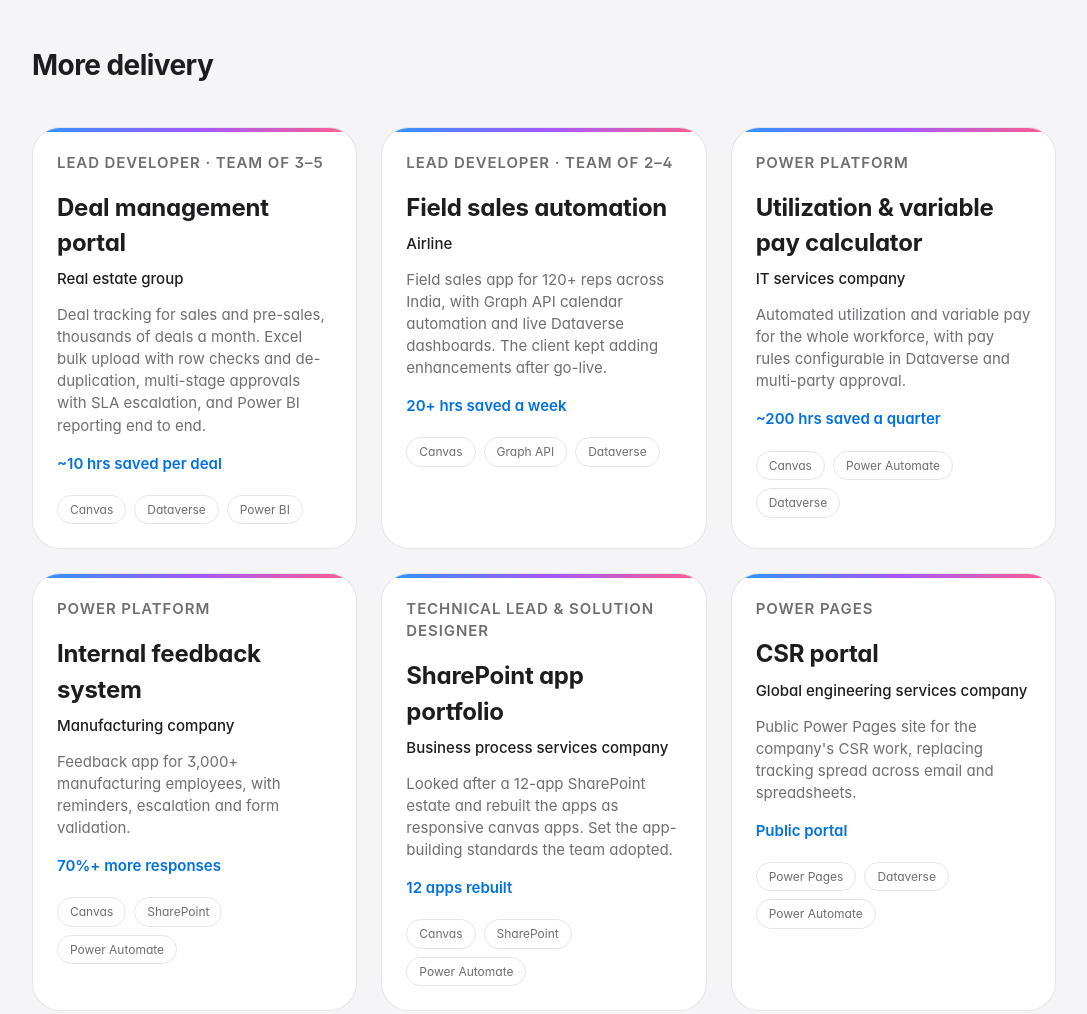
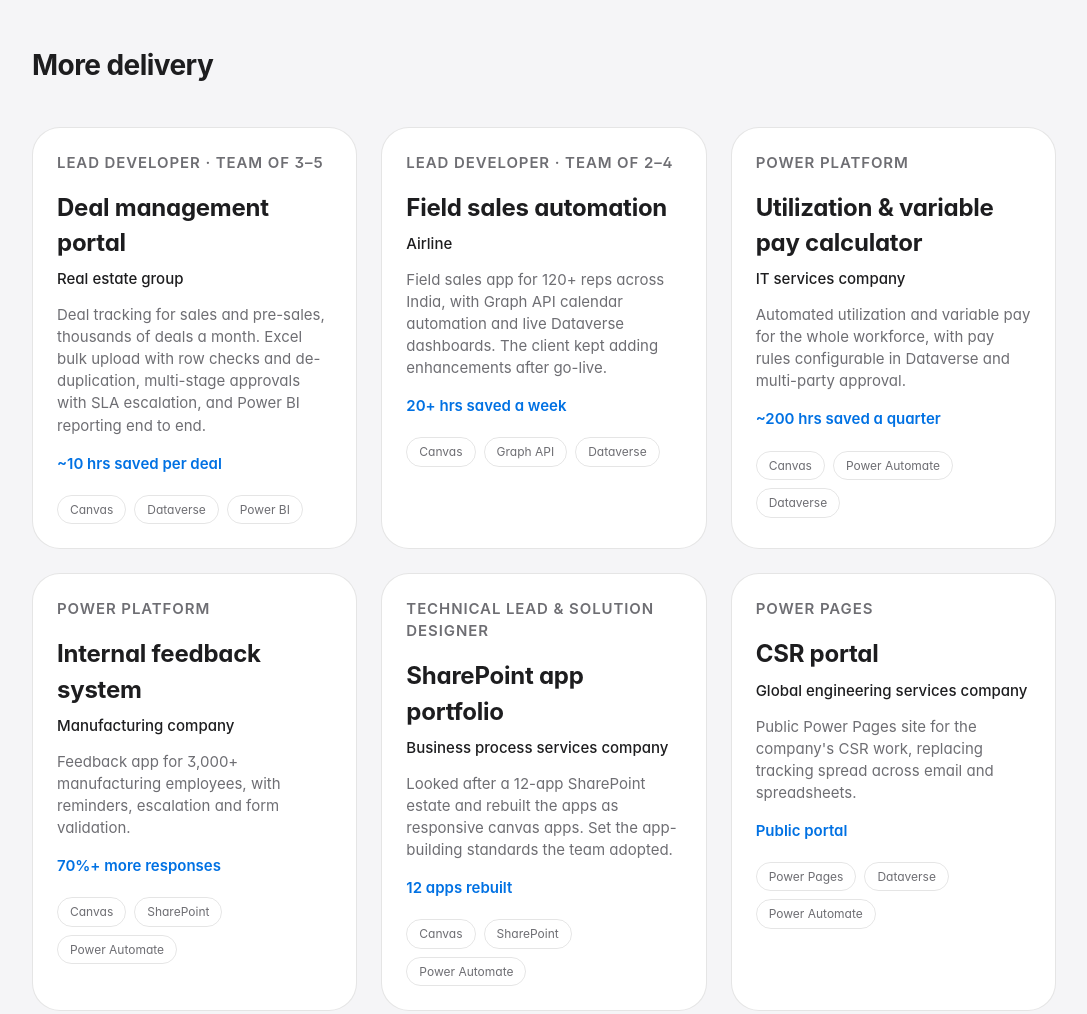
Before and after one commit to Aswin-M-S/portfolio, a plain HTML site: page index.html in a window 1280 px wide. Shown: the part 4260-5274 px from the top of the page, without its empty margins (96-1183 px from the left). Drawn offline with Linux system fonts and the light colour scheme.

Commit message:
Remove gradient bar from top of project cards
Co-Authored-By: Claude Sonnet 5.5 <noreply@anthropic.com>

```diff
--- a/styles.css
+++ b/styles.css
@@ -294,7 +294,6 @@ a:focus-visible, button:focus-visible { outline: 2px solid var(--accent); outlin
 .chips li { font-size: 12px; padding: 5px 12px; border-radius: 980px; border: 1px solid var(--line); color: var(--muted); }
 .more-title { margin-top: 64px; font-size: 28px; letter-spacing: -.02em; }
 .card.mini { padding: 24px; }
-.card.mini::before { content: ""; position: absolute; left: 0; right: 0; top: 0; height: 4px; background: var(--grad); }
 .card.mini p { font-size: 15px; }
 .metric-line { color: var(--accent) !important; font-weight: 600; margin-top: 4px; }
 @media (max-width: 800px) {
```
